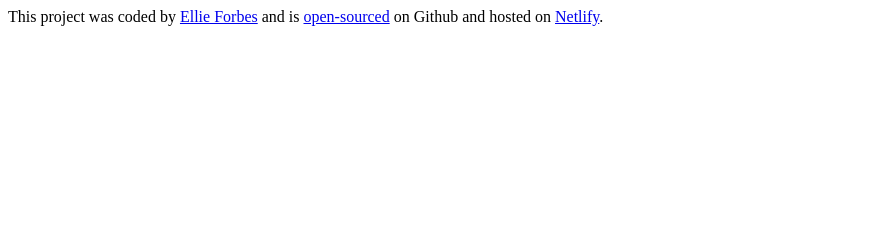
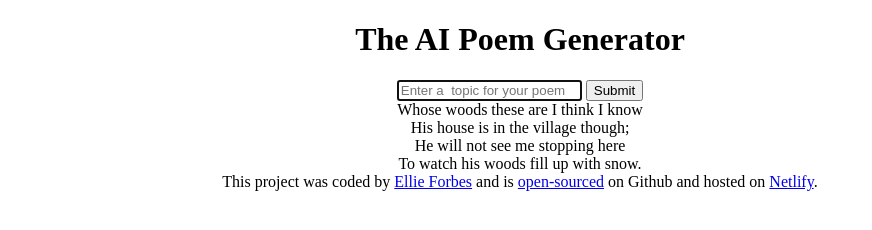
Before and after one commit to ellieforbes/poem-generator, a plain HTML site: page index.html in a window 1280 px wide. Shown: the whole page, without its empty margins (0-872 px from the left). Drawn offline with Linux system fonts and the light colour scheme.

Commit message:
Built basic html structure

```diff
--- a/index.html
+++ b/index.html
@@ -7,8 +7,27 @@
     <title>Poem Generator</title>
 </head>
 <body>
+   <header>
+  <h1> The AI Poem Generator </h1>
+   </header>
+   <main>
+    <form>
+        <input type="text" placeholder="Enter a  topic for your poem" autofocus required autocomplete="off" />
+        <input type="submit"/>
+    </form>
+    <div>
+        Whose woods these are I think I know
+        </br>
+        His house is in the village though;
+        </br>
+        He will not see me stopping here
+        </br>
+        To watch his woods fill up with snow.
+        </br>
+    </div>
+   </main>
     <footer>
-        This project was coded by <a href="#">Ellie Forbes</a> and is <a href="#">open-sourced</a> on Github and hosted on <a href="#">Netlify</a>.
+        This project was coded by <a href="https://portfolio-byellieforbes.netlify.app/">Ellie Forbes</a> and is <a href="https://github.com/ellieforbes/poem-generator">open-sourced</a> on Github and hosted on <a href="https://poem-generator-byellieforbes.netlify.app/">Netlify</a>.
     </footer>
     <script src="src/index.js"></script>
 </body>
--- a/src/style.css
+++ b/src/style.css
@@ -0,0 +1,4 @@
+body {
+    text-align: center;
+    max-width: 80%;
+}
```
